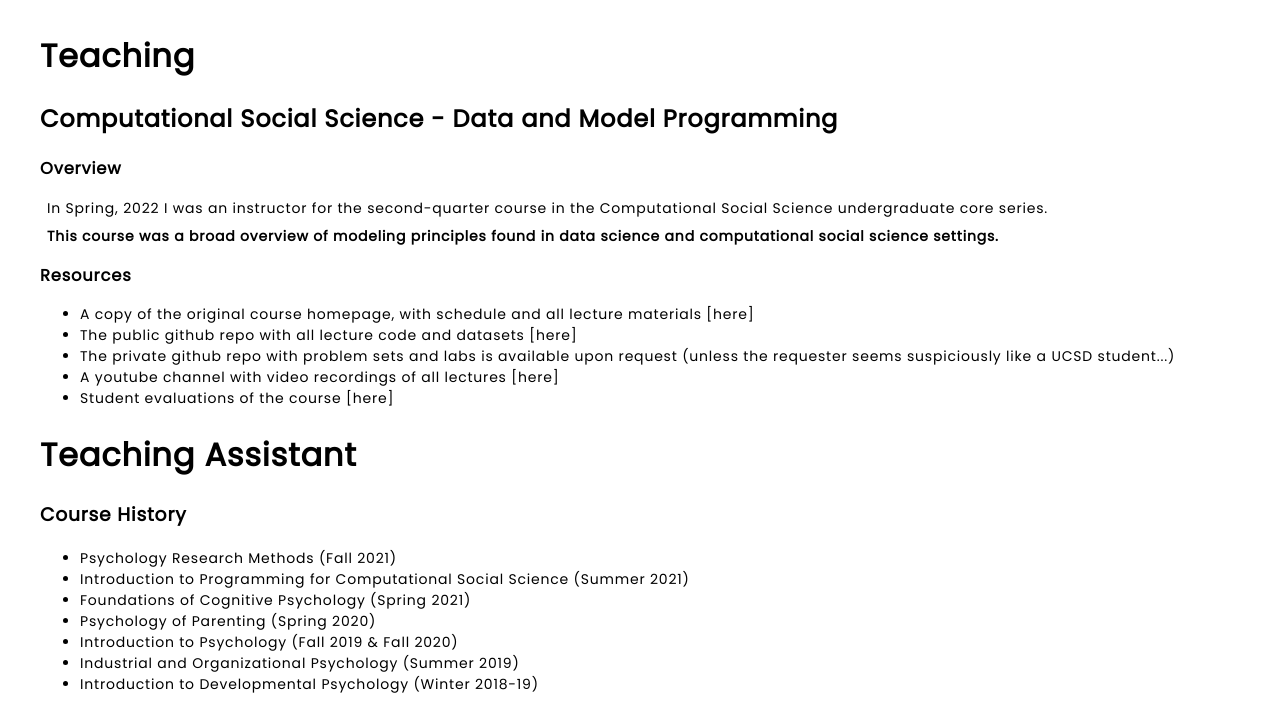
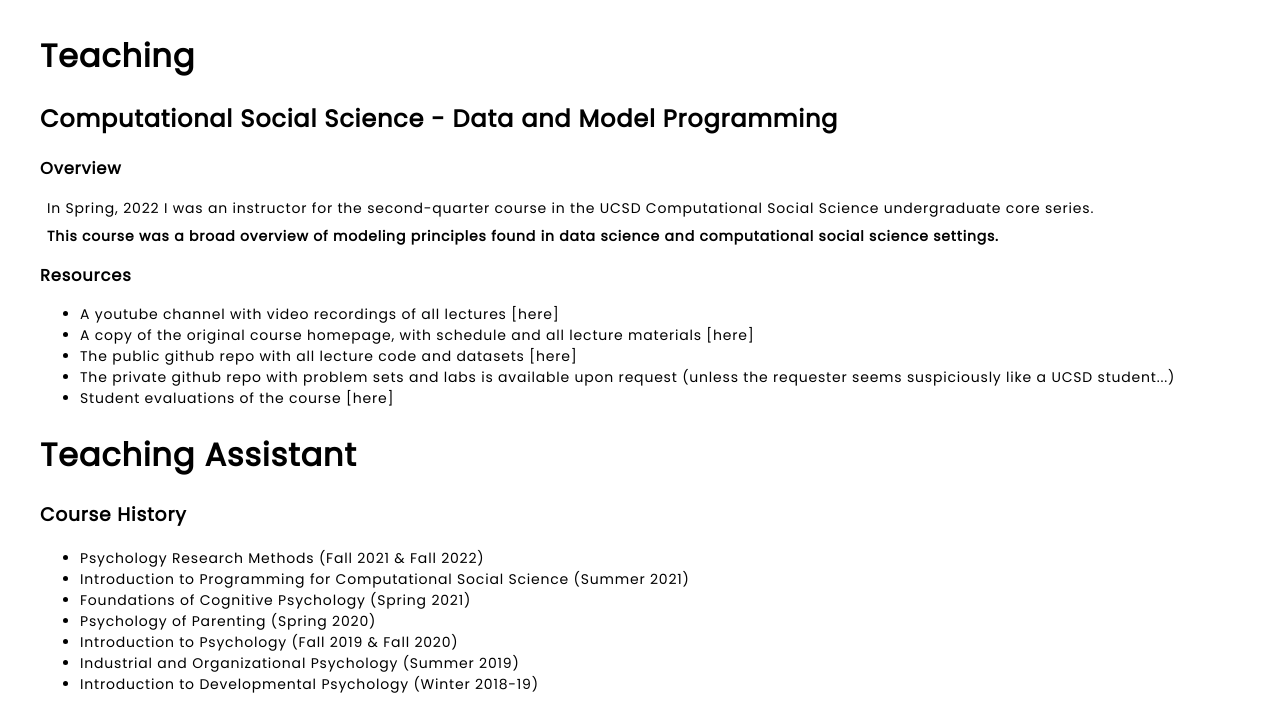
Before and after one commit to erik-brockbank/website, a Flask app: page /teaching in a window 1280 px wide. Shown: the part 115-842 px from the top of the page. Run offline with Flask 2, Linux system fonts and the light colour scheme.

Commit message:
tweaks, resume update

```diff
--- a/templates/teaching.html
+++ b/templates/teaching.html
@@ -10,7 +10,7 @@
             <h3>Overview</h3>
             <p>
                 In Spring, 2022 I was an instructor for the second-quarter course in the
-                Computational Social Science undergraduate core series.
+                UCSD Computational Social Science undergraduate core series.
             </p>
             <p>
                 <b>This course was a broad overview of modeling principles found in
@@ -19,6 +19,10 @@
             <h3>Resources</h3>
                 <p>
                     <ul>
+                        <li>
+                            A youtube channel with video recordings of all lectures
+                            [<a href="https://youtube.com/playlist?list=PL4OUZgXEKAb82jtxAb1LRxZO8kGnMrPFQ">here</a>]
+                        </li>
                         <li>
                             A copy of the original course homepage, with schedule and all lecture materials
                             [<a href="https://erik-brockbank.github.io/ucsd-css-002-sp2022.github.io/">here</a>]
@@ -30,10 +34,6 @@
                         <li>
                             The private github repo with problem sets and labs is available upon request
                             (unless the requester seems suspiciously like a UCSD student...)
-                        </li>
-                        <li>
-                            A youtube channel with video recordings of all lectures
-                            [<a href="https://youtube.com/playlist?list=PL4OUZgXEKAb82jtxAb1LRxZO8kGnMrPFQ">here</a>]
                         </li>
                         <li>
                             Student evaluations of the course
@@ -50,8 +50,10 @@
         <!-- TODO make csv of eval results for people to download -->
         <div class="teaching-overview">
             <ul>
-                <li>Psychology Research Methods (Fall 2021)
-                    <!--[<a href="/static/docs/evals/PSYC 71 Fall 2021 Student Evaluation.pdf">student evaluation</a>] -->
+                <li>Psychology Research Methods (Fall 2021 & Fall 2022)
+                    <!-- <br>Student evaluations -->
+                        <!--[<a href="/static/docs/evals/PSYC 71 Fall 2021 Student Evaluation.pdf">student evaluation</a>] -->                        <!-- [<a href="/static/docs/evals/PSYC 1 Fall 2019 Student Evaluation.pdf">2019</a>] -->
+                    <!-- <br>Instructor evaluations -->
                 </li>
                 <li>Introduction to Programming for Computational Social Science (Summer 2021)
                     <!-- [<a href="/static/docs/evals/CSS 1 Summer 2021 Student Evaluation.pdf">student evaluation</a>] -->
```
Also changed, not shown: 1 other file.
